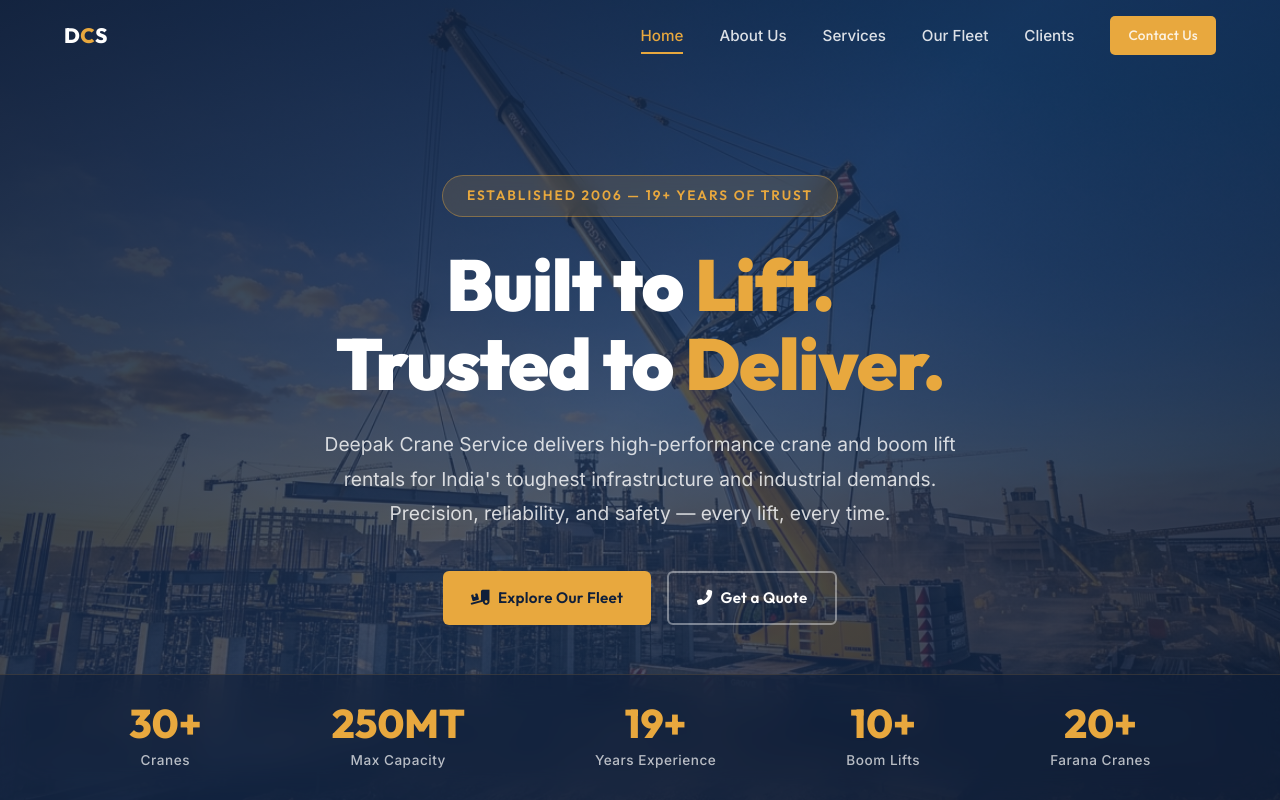
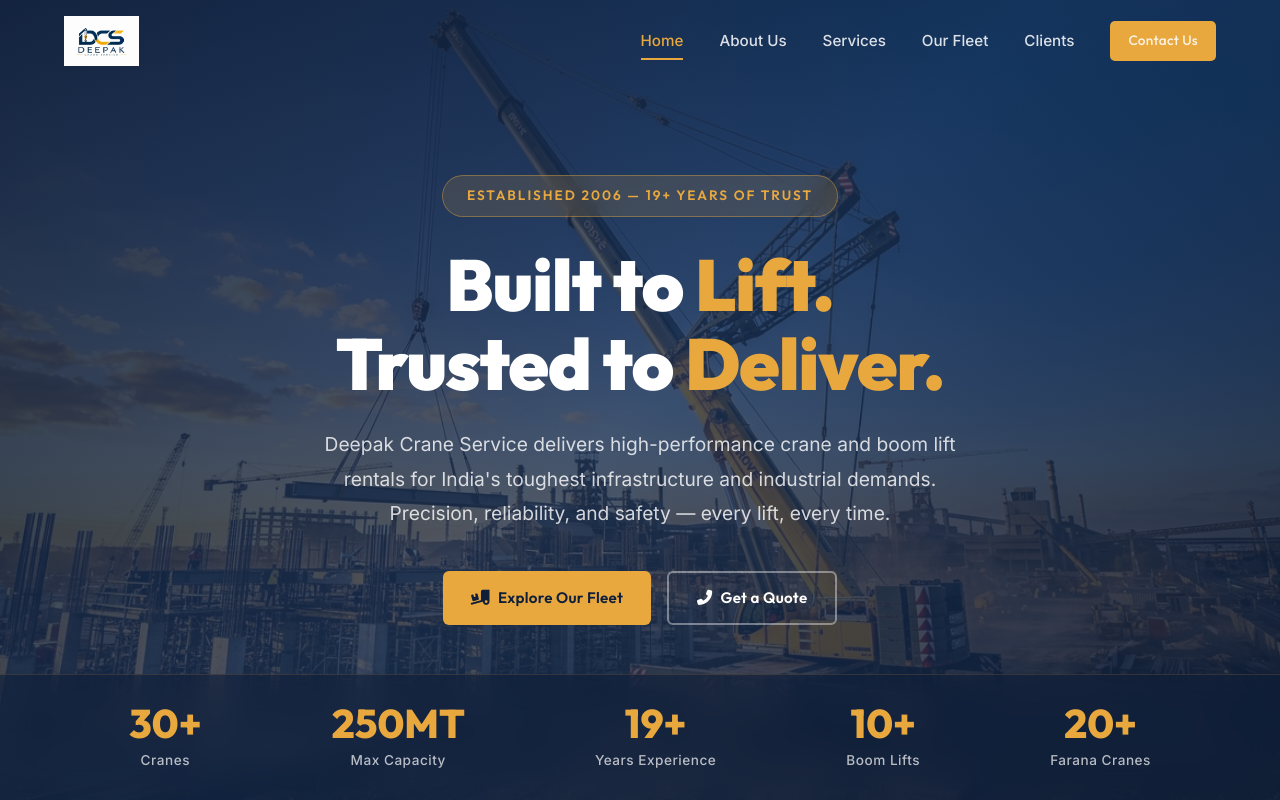
Before and after one commit to ayushprakash1010-jpg/DCS, a React (Vite) app: page / in a window 1280 px wide. Shown: the top 800 px of the page. Built offline with nearby package versions, Linux system fonts and the light colour scheme.

Commit message:
Add official brand logo to Header, Footer, and Favicon

```diff
--- a/index.html
+++ b/index.html
@@ -2,7 +2,7 @@
 <html lang="en">
   <head>
     <meta charset="UTF-8" />
-    <link rel="icon" type="image/svg+xml" href="/favicon.svg" />
+    <link rel="icon" type="image/jpeg" href="/favicon.jpg" />
     <meta name="viewport" content="width=device-width, initial-scale=1.0" />
     <meta name="description" content="Deepak Crane Service (DCS) — Premium crane rental, boom lift, and heavy lifting solutions across India. 19+ years of experience. 30+ cranes. 40-250MT capacity. 24/7 support." />
     <title>Deepak Crane Service — Premium Crane & Boom Lift Rental | Since 2006</title>
--- a/src/components/Footer.jsx
+++ b/src/components/Footer.jsx
@@ -7,8 +7,8 @@ export default function Footer() {
         <div className="footer-grid">
           {/* Brand */}
           <div className="footer-brand">
-            <div className="logo-text" style={{ fontSize: '1.5rem', marginBottom: '16px' }}>
-              D<span>C</span>S — Deepak Crane Service
+            <div style={{ marginBottom: '16px' }}>
+              <img src="/images/logo.jpg" alt="Deepak Crane Service" style={{ height: '60px', width: 'auto', borderRadius: '4px' }} />
             </div>
             <p>Your trusted partner for premium crane rental and heavy lifting solutions across India since 2006.</p>
             <div className="footer-social">
--- a/src/components/Header.jsx
+++ b/src/components/Header.jsx
@@ -23,7 +23,7 @@ export default function Header() {
     <header className={`header ${scrolled ? 'scrolled' : ''}`} id="header">
       <div className="container">
         <Link to="/" className="logo">
-          <div className="logo-text">D<span>C</span>S</div>
+          <img src="/images/logo.jpg" alt="Deepak Crane Service" style={{ height: '50px', width: 'auto' }} />
         </Link>
         <nav className={`nav-links ${mobileOpen ? 'active' : ''}`} id="navLinks">
           <Link to="/" className={isActive('/') ? 'active' : ''}>Home</Link>
```
Also changed, not shown: public/favicon.jpg (added), public/images/logo.jpg (added).
